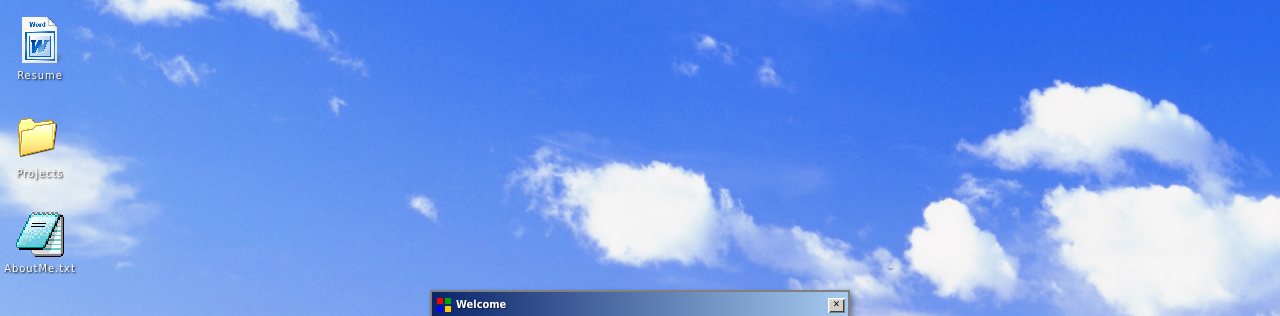
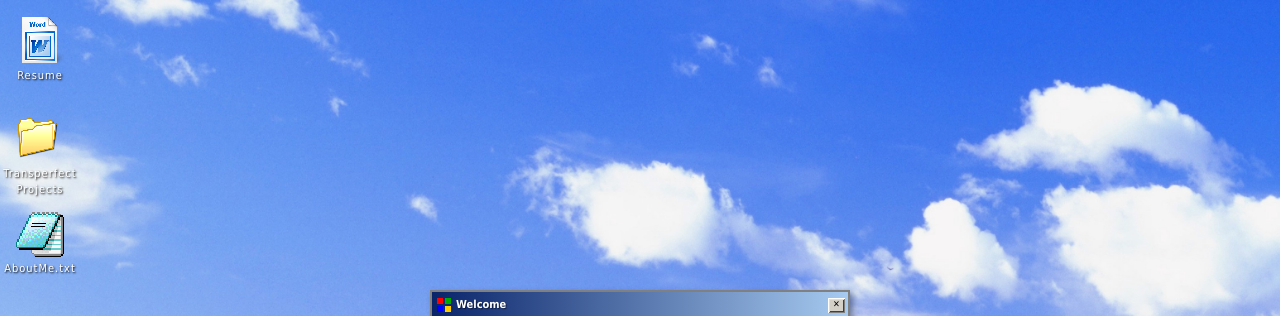
Before and after one commit to mattf77/portfolio, a React (Vite) app: page / in a window 1280 px wide. Shown: the top 316 px of the page. Built offline with nearby package versions, Linux system fonts and the light colour scheme.

Commit message:
changed projects title

```diff
--- a/src/App.tsx
+++ b/src/App.tsx
@@ -39,7 +39,7 @@ function Win2kDivider() {
 
 const ICON_DEFS = [
   { id: "resume",   src: wordIcon,    label: "Resume" },
-  { id: "projects", src: folderIcon,  label: "Projects" },
+  { id: "projects", src: folderIcon,  label: "Transperfect Projects" },
   { id: "aboutme",  src: notepadIcon, label: "AboutMe.txt" },
 ];
 
```
